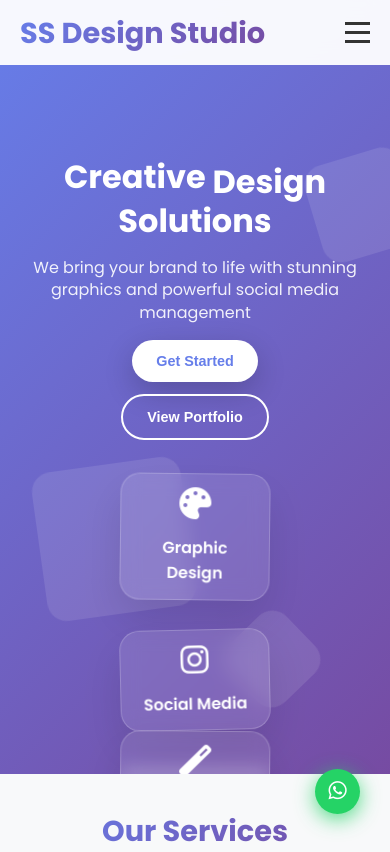
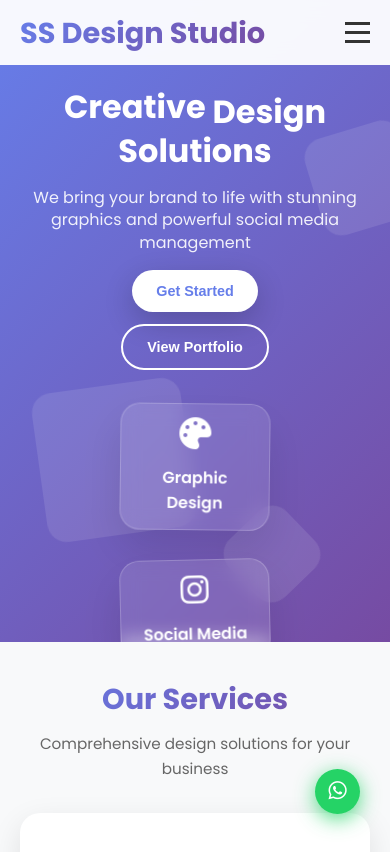
Before and after one commit to Ashwani16167/SS, a website: page index.html in a window 390 px wide. Shown: the top 852 px of the page. Drawn offline with Linux system fonts and the light colour scheme.

Commit message:
Fix hero section visibility - no longer hidden under services section

```diff
--- a/styles.css
+++ b/styles.css
@@ -954,16 +954,17 @@ body {
     section {
         clear: both;
         position: relative;
+    }
+
+    .hero {
+        position: relative;
         z-index: 1;
     }
 
-    .hero {
-        z-index: 2;
-    }
-
     .services {
-        z-index: 3;
         position: relative;
+        z-index: 1;
+        margin-top: 0;
     }
 }
 
@@ -979,12 +980,13 @@ body {
 
     .navbar {
         padding: 0.8rem 0;
-    }
-      .hero {
-        min-height: calc(100vh - 80px);
-        max-height: 100vh;
+    }    .hero {
+        height: auto;
+        min-height: 80vh;
         padding-top: 80px;
-        padding-bottom: 2rem;
+        padding-bottom: 3rem;
+        position: relative;
+        z-index: 1;
     }
 
     .hero-content {
@@ -1005,6 +1007,8 @@ body {
     .services {
         padding: 3rem 0;
         margin-top: 0;
+        position: relative;
+        z-index: 1;
     }
 
     .hero-title {
@@ -1147,12 +1151,13 @@ body {
 @media (max-width: 480px) {
     .navbar {
         padding: 0.6rem 0;
-    }
-      .hero {
+    }    .hero {
         padding-top: 70px;
-        min-height: calc(100vh - 70px);
-        max-height: 90vh;
-        padding-bottom: 1.5rem;
+        height: auto;
+        min-height: 75vh;
+        padding-bottom: 2rem;
+        position: relative;
+        z-index: 1;
     }
 
     .hero-content {
@@ -1170,6 +1175,8 @@ body {
     .services {
         padding: 2.5rem 0;
         margin-top: 0;
+        position: relative;
+        z-index: 1;
     }
 
     .section-header {
```
